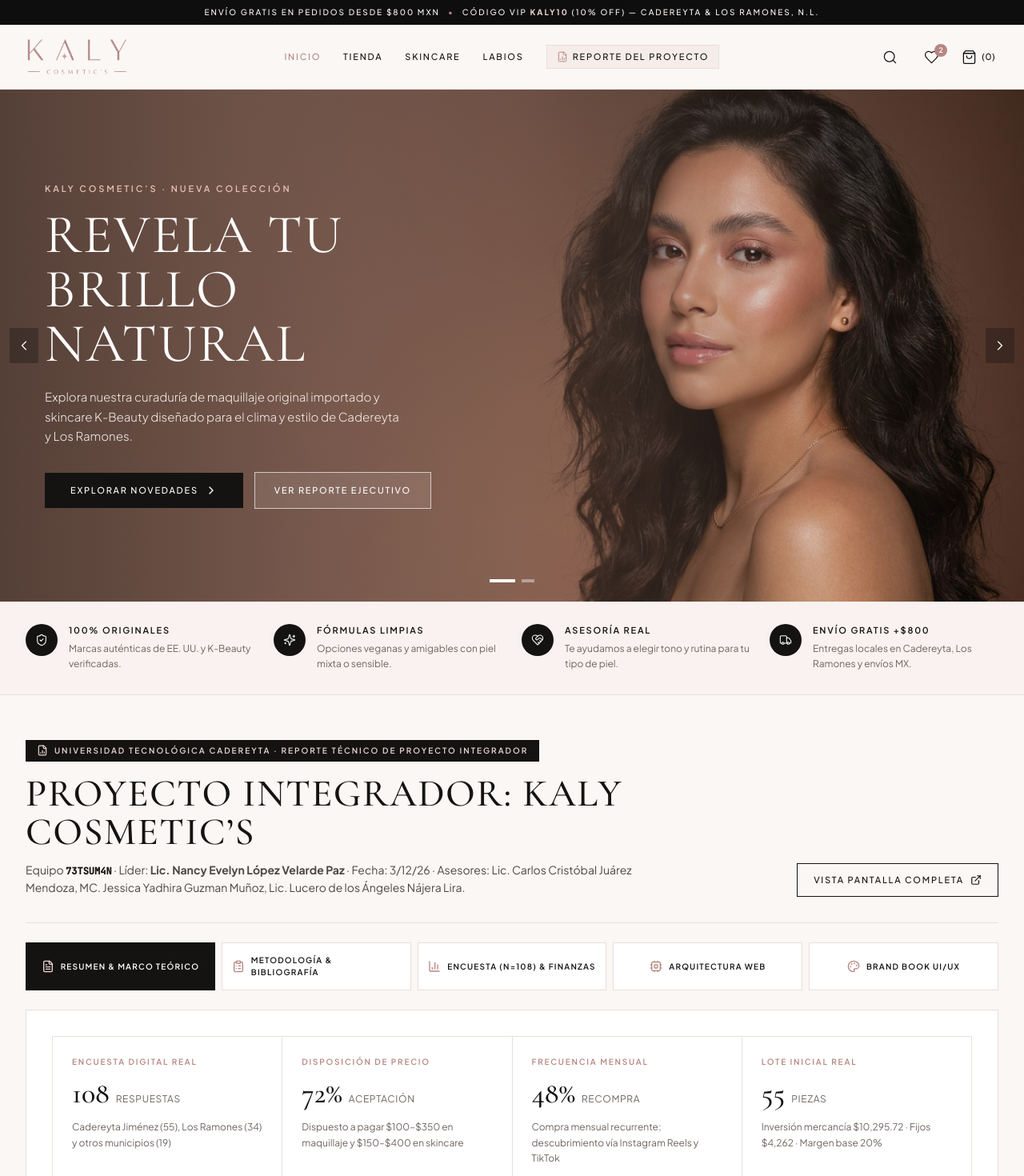
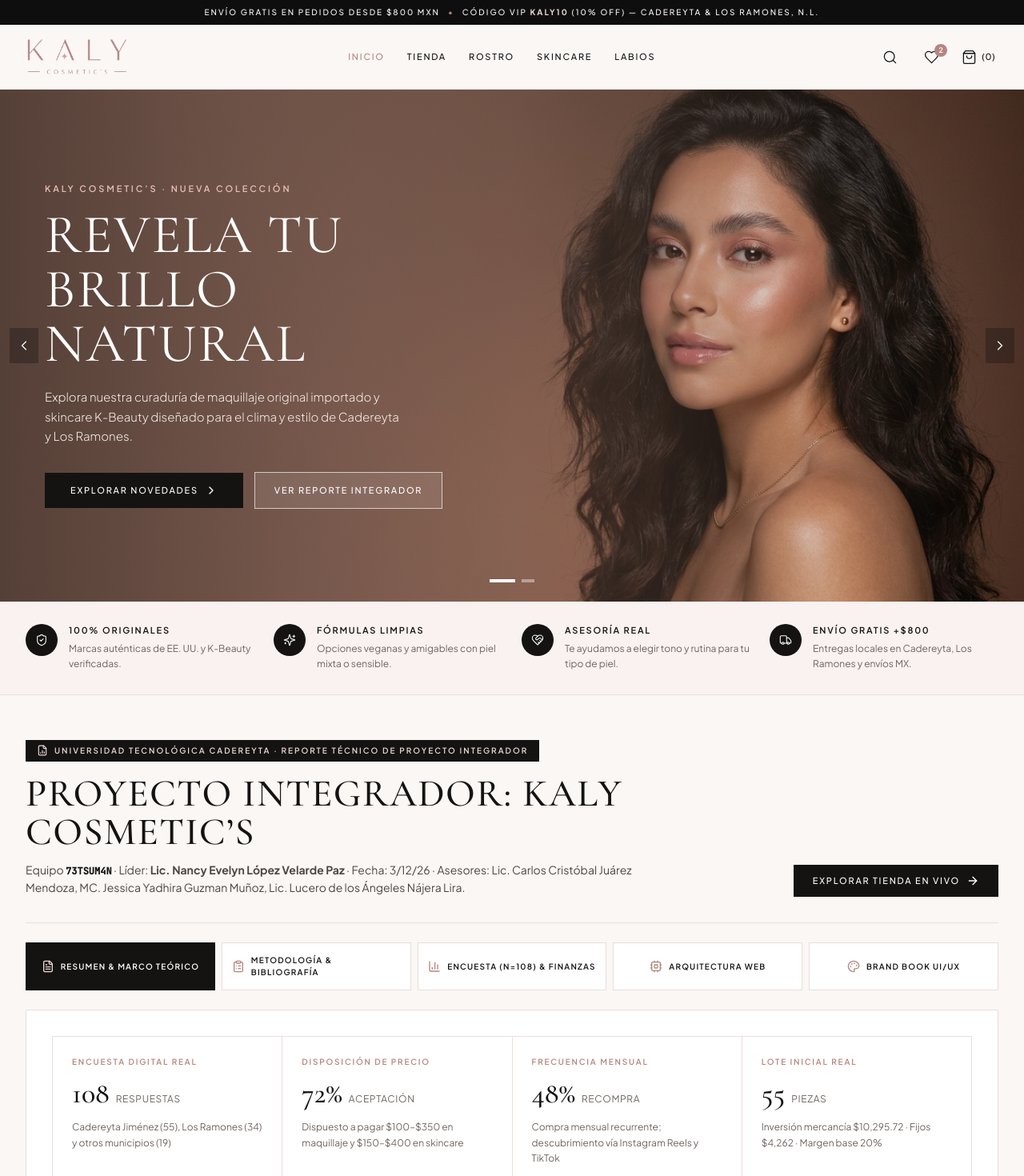
Before and after one commit to meldnmyrz/Kaly-Cosmetics, a React (Vite) app: page / in a window 1280 px wide. Shown: the top 1470 px of the page at 80% size. Built offline with nearby package versions, Linux system fonts and the light colour scheme.

Commit message:
refactor: mover reporte completo exclusivamente a Inicio y eliminar pestaña independiente /reporte

```diff
--- a/src/App.tsx
+++ b/src/App.tsx
@@ -8,7 +8,6 @@ import { ToastNotification } from './components/ui/ToastNotification';
 import { HomePage } from './pages/HomePage';
 import { ShopPage } from './pages/ShopPage';
 import { ProductDetailPage } from './pages/ProductDetailPage';
-import { ReportPage } from './pages/ReportPage';
 import { CheckoutPage } from './pages/CheckoutPage';
 
 const ScrollToTop: React.FC = () => {
@@ -30,7 +29,6 @@ export const App: React.FC = () => {
             <Route path="/" element={<HomePage />} />
             <Route path="/tienda" element={<ShopPage />} />
             <Route path="/producto/:id" element={<ProductDetailPage />} />
-            <Route path="/reporte" element={<ReportPage />} />
             <Route path="/checkout" element={<CheckoutPage />} />
             <Route path="*" element={<HomePage />} />
           </Routes>
--- a/src/components/layout/Footer.tsx
+++ b/src/components/layout/Footer.tsx
@@ -23,6 +23,9 @@ export const Footer: React.FC = () => {
             aria-label="Enlaces del pie de página"
             className="flex flex-wrap items-center gap-x-6 gap-y-2 text-[11px] font-medium uppercase tracking-[0.16em] text-[#141312]"
           >
+            <Link to="/" className="transition-colors hover:text-[#B58681]">
+              Inicio
+            </Link>
             <Link to="/tienda" className="transition-colors hover:text-[#B58681]">
               Tienda
             </Link>
@@ -31,9 +34,6 @@ export const Footer: React.FC = () => {
             </Link>
             <Link to="/tienda?categoria=Labios" className="transition-colors hover:text-[#B58681]">
               Labios
-            </Link>
-            <Link to="/reporte" className="transition-colors hover:text-[#B58681]">
-              Reporte UTC
             </Link>
             <Link to="/checkout" className="transition-colors hover:text-[#B58681]">
               Checkout
--- a/src/components/layout/Navbar.tsx
+++ b/src/components/layout/Navbar.tsx
@@ -1,6 +1,6 @@
 import React, { useMemo, useState } from 'react';
 import { Link, NavLink, useNavigate } from 'react-router-dom';
-import { Heart, Menu, Search, ShoppingBag, X, FileBarChart2 } from 'lucide-react';
+import { Heart, Menu, Search, ShoppingBag, X } from 'lucide-react';
 import { KalyLogo } from '../ui/KalyLogo';
 import { useShopStore } from '../../store/useShopStore';
 import { PRODUCTS } from '../../data/products';
@@ -8,9 +8,9 @@ import { PRODUCTS } from '../../data/products';
 const NAV_LINKS = [
   { to: '/', label: 'Inicio', exact: true },
   { to: '/tienda', label: 'Tienda' },
+  { to: '/tienda?categoria=Rostro', label: 'Rostro' },
   { to: '/tienda?categoria=Skincare', label: 'Skincare' },
   { to: '/tienda?categoria=Labios', label: 'Labios' },
-  { to: '/reporte', label: 'Reporte del Proyecto', isReport: true },
 ];
 
 export const Navbar: React.FC = () => {
@@ -99,17 +99,12 @@ export const Navbar: React.FC = () => {
                 end={link.exact}
                 className={({ isActive }) =>
                   `inline-flex items-center gap-1.5 text-[11px] font-medium uppercase tracking-[0.16em] transition-colors duration-200 ${
-                    link.isReport
-                      ? isActive
-                        ? 'border-b border-[#B58681] pb-0.5 text-[#B58681]'
-                        : 'border border-[#E8DFDC] bg-[#F4E3E0]/55 px-3 py-1.5 text-[#141312] hover:border-[#B58681] hover:bg-[#F4E3E0]'
-                      : isActive
-                        ? 'text-[#B58681]'
-                        : 'text-[#141312] hover:text-[#B58681]'
+                    isActive
+                      ? 'text-[#B58681]'
+                      : 'text-[#141312] hover:text-[#B58681]'
                   }`
                 }
               >
-                {link.isReport && <FileBarChart2 className="h-3.5 w-3.5 text-[#B58681]" strokeWidth={1.7} />}
                 {link.label}
               </NavLink>
             );
@@ -222,7 +217,6 @@ export const Navbar: React.FC = () => {
                 className="flex items-center justify-between border-b border-[#E8DFDC] pb-3 text-xs font-medium uppercase tracking-[0.18em] text-[#141312]"
               >
                 <span>{link.label}</span>
-                {link.isReport && <FileBarChart2 className="h-4 w-4 text-[#B58681]" />}
               </Link>
             ))}
             <Link
--- a/src/components/report/DesignSystemTab.tsx
+++ b/src/components/report/DesignSystemTab.tsx
@@ -134,7 +134,7 @@ export const DesignSystemTab: React.FC = () => {
                 UI & Navegación · Plus Jakarta Sans · 11px / Tracking 0.16em
               </p>
               <p className="mt-2 text-[11px] font-medium uppercase tracking-[0.18em] text-[#141312]">
-                INICIO · TIENDA · SKINCARE · LABIOS · REPORTE DEL PROYECTO
+                INICIO · TIENDA · ROSTRO · SKINCARE · LABIOS
               </p>
             </div>
             <div className="pt-5">
--- a/src/pages/CheckoutPage.tsx
+++ b/src/pages/CheckoutPage.tsx
@@ -293,8 +293,8 @@ export const CheckoutPage: React.FC = () => {
               <Link to="/tienda" className="btn-editorial-primary">
                 Seguir Comprando
               </Link>
-              <Link to="/reporte" className="btn-editorial-outline">
-                Explorar Reporte del Proyecto
+              <Link to="/" className="btn-editorial-outline">
+                Volver al Inicio
               </Link>
             </div>
           </div>
--- a/src/pages/HomePage.tsx
+++ b/src/pages/HomePage.tsx
@@ -15,7 +15,6 @@ import {
   BarChart3,
   Cpu,
   Palette,
-  ExternalLink,
   type LucideIcon,
 } from 'lucide-react';
 import { PRODUCTS } from '../data/products';
@@ -49,8 +48,8 @@ const HERO_SLIDES = [
       'Explora nuestra curaduría de maquillaje original importado y skincare K-Beauty diseñado para el clima y estilo de Cadereyta y Los Ramones.',
     ctaLabel: 'Explorar Novedades',
     ctaTo: '/tienda',
-    secondaryLabel: 'Ver Reporte Ejecutivo',
-    secondaryTo: '/reporte',
+    secondaryLabel: 'Ver Reporte Integrador',
+    secondaryTo: '#reporte-proyecto',
     image: '/images/hero-glow.jpg',
   },
   {
@@ -155,12 +154,21 @@ export const HomePage: React.FC = () => {
                 {currentSlide.ctaLabel}
                 <ChevronRight className="h-4 w-4" />
               </Link>
+              {currentSlide.secondaryTo.startsWith('#') ? (
+                <a
+                  href={currentSlide.secondaryTo}
+                  className="inline-flex items-center gap-2 border border-white/65 bg-white/10 px-6 py-3.5 text-[11px] font-medium uppercase tracking-[0.16em] text-white backdrop-blur-sm transition-colors hover:bg-white hover:text-[#141312]"
+                >
+                  {currentSlide.secondaryLabel}
+                </a>
+              ) : (
                 <Link
                   to={currentSlide.secondaryTo}
                   className="inline-flex items-center gap-2 border border-white/65 bg-white/10 px-6 py-3.5 text-[11px] font-medium uppercase tracking-[0.16em] text-white backdrop-blur-sm transition-colors hover:bg-white hover:text-[#141312]"
                 >
                   {currentSlide.secondaryLabel}
                 </Link>
+              )}
             </div>
           </div>
         </div>
@@ -247,12 +255,9 @@ export const HomePage: React.FC = () => {
             </div>
 
             <div className="flex flex-wrap gap-2.5">
-              <Link
-                to={`/reporte?tab=${activeReportTab}`}
-                className="btn-editorial-outline px-5 py-3"
-              >
-                Vista Pantalla Completa
-                <ExternalLink className="h-3.5 w-3.5" />
+              <Link to="/tienda" className="btn-editorial-primary px-6 py-3">
+                Explorar Tienda en Vivo
+                <ArrowRight className="h-4 w-4" />
               </Link>
             </div>
           </div>
--- a/src/pages/ReportPage.tsx
+++ /dev/null
@@ -1,132 +0,0 @@
-import React, { useEffect, useState } from 'react';
-import { Link, useSearchParams } from 'react-router-dom';
-import {
-  FileText,
-  ClipboardList,
-  BarChart3,
-  Cpu,
-  Palette,
-  ArrowRight,
-  Award,
-  type LucideIcon,
-} from 'lucide-react';
-import { ReportTabId } from '../types/report';
-import { PROJECT_META } from '../data/reportData';
-import { ExecutiveSummaryTab } from '../components/report/ExecutiveSummaryTab';
-import { MethodologyTab } from '../components/report/MethodologyTab';
-import { ArchitectureTab } from '../components/report/ArchitectureTab';
-import { DesignSystemTab } from '../components/report/DesignSystemTab';
-import { MetricsChartsTab } from '../components/report/MetricsChartsTab';
-
-const TABS: Array<{
-  id: ReportTabId;
-  label: string;
-  shortLabel: string;
-  icon: LucideIcon;
-}> = [
-  { id: 'resumen', label: 'Resumen & Marco Teórico', shortLabel: 'Resumen', icon: FileText },
-  { id: 'metodologia', label: 'Metodología & Bibliografía', shortLabel: 'Metodología', icon: ClipboardList },
-  { id: 'metricas', label: 'Encuesta (n=108) & Finanzas', shortLabel: 'Finanzas', icon: BarChart3 },
-  { id: 'arquitectura', label: 'Arquitectura Web', shortLabel: 'Arquitectura', icon: Cpu },
-  { id: 'diseno', label: 'Brand Book UI/UX', shortLabel: 'UI/UX', icon: Palette },
-];
-
-export const ReportPage: React.FC = () => {
-  const [searchParams, setSearchParams] = useSearchParams();
-  const tabParam = searchParams.get('tab') as ReportTabId | null;
-  const validTab = TABS.some((t) => t.id === tabParam) ? (tabParam as ReportTabId) : 'resumen';
-
-  const [activeTab, setActiveTab] = useState<ReportTabId>(validTab);
-
-  useEffect(() => {
-    if (tabParam && TABS.some((t) => t.id === tabParam)) {
-      setActiveTab(tabParam);
-    }
-  }, [tabParam]);
-
-  const handleTabChange = (id: ReportTabId) => {
-    setActiveTab(id);
-    setSearchParams({ tab: id }, { replace: true });
-  };
-
-  return (
-    <div className="animate-fade-in bg-white">
-      {/* Luxury Editorial Brand Book & Tech Report Masthead */}
-      <section className="relative overflow-hidden border-b border-[#E8DFDC] bg-[#FAF7F5] px-4 py-14 sm:px-6 lg:px-8">
-        <div className="mx-auto max-w-7xl">
-          <div className="flex flex-col justify-between gap-8 lg:flex-row lg:items-end">
-            <div className="max-w-3xl">
-              <div className="inline-flex items-center gap-2 bg-[#141312] px-3 py-1 text-[10px] font-semibold uppercase tracking-[0.2em] text-[#EBD7D4]">
-                <Award className="h-3.5 w-3.5" />
-                {PROJECT_META.institution} · {PROJECT_META.documentType}
-              </div>
-              <h1 className="mt-4 font-serif text-4xl font-medium uppercase leading-tight tracking-[0.03em] text-[#141312] sm:text-5xl">
-                Proyecto Integrador: {PROJECT_META.title}
-              </h1>
-              <p className="mt-3 text-sm leading-relaxed text-[#6E6561]">
-                Equipo <span className="font-mono text-xs font-semibold text-[#141312]">{PROJECT_META.team}</span> ·
-                Líder: <strong>{PROJECT_META.leader}</strong> · Fecha: {PROJECT_META.date} ·
-                Estudio real de mercado (n=108), anexo financiero de 55 piezas y plataforma digital
-                para {PROJECT_META.region}.
-              </p>
-            </div>
-
-            <div className="flex flex-wrap gap-3">
-              <Link to="/tienda" className="btn-editorial-primary">
-                Probar Tienda en Vivo
-                <ArrowRight className="h-4 w-4" />
-              </Link>
-            </div>
-          </div>
-
-          {/* Internal Sub-Navigation Tabs */}
-          <div
-            className="mt-10 grid grid-cols-2 gap-2 border-t border-[#E8DFDC] pt-6 sm:grid-cols-3 lg:grid-cols-5"
-            role="tablist"
-            aria-label="Secciones del Reporte Ejecutivo"
-          >
-            {TABS.map((tab) => {
-              const Icon = tab.icon;
-              const isActive = activeTab === tab.id;
-              return (
-                <button
-                  key={tab.id}
-                  type="button"
-                  role="tab"
-                  aria-selected={isActive}
-                  onClick={() => handleTabChange(tab.id)}
-                  className={`flex items-center justify-center gap-2 border px-3 py-3.5 text-left transition-all duration-200 ${
-                    isActive
-                      ? 'border-[#141312] bg-[#141312] text-white'
-                      : 'border-[#E8DFDC] bg-white text-[#141312] hover:border-[#B58681] hover:bg-[#F4E3E0]/35'
-                  }`}
-                >
-                  <Icon
-                    className={`h-4 w-4 shrink-0 ${
-                      isActive ? 'text-[#EBD7D4]' : 'text-[#B58681]'
-                    }`}
-                  />
-                  <span className="hidden text-[10px] font-semibold uppercase tracking-[0.12em] xl:inline">
-                    {tab.label}
-                  </span>
-                  <span className="text-[10px] font-semibold uppercase tracking-[0.12em] xl:hidden">
-                    {tab.shortLabel}
-                  </span>
-                </button>
-              );
-            })}
-          </div>
-        </div>
-      </section>
-
-      {/* Active Tab Content */}
-      <section className="mx-auto max-w-7xl px-4 py-12 sm:px-6 lg:px-8">
-        {activeTab === 'resumen' && <ExecutiveSummaryTab />}
-        {activeTab === 'metodologia' && <MethodologyTab />}
-        {activeTab === 'metricas' && <MetricsChartsTab />}
-        {activeTab === 'arquitectura' && <ArchitectureTab />}
-        {activeTab === 'diseno' && <DesignSystemTab />}
-      </section>
-    </div>
-  );
-};
```
Also changed, not shown: src/components/report/ArchitectureTab.tsx (+3 -4 lines). Lines whose indentation alone changed are shown as unchanged.
